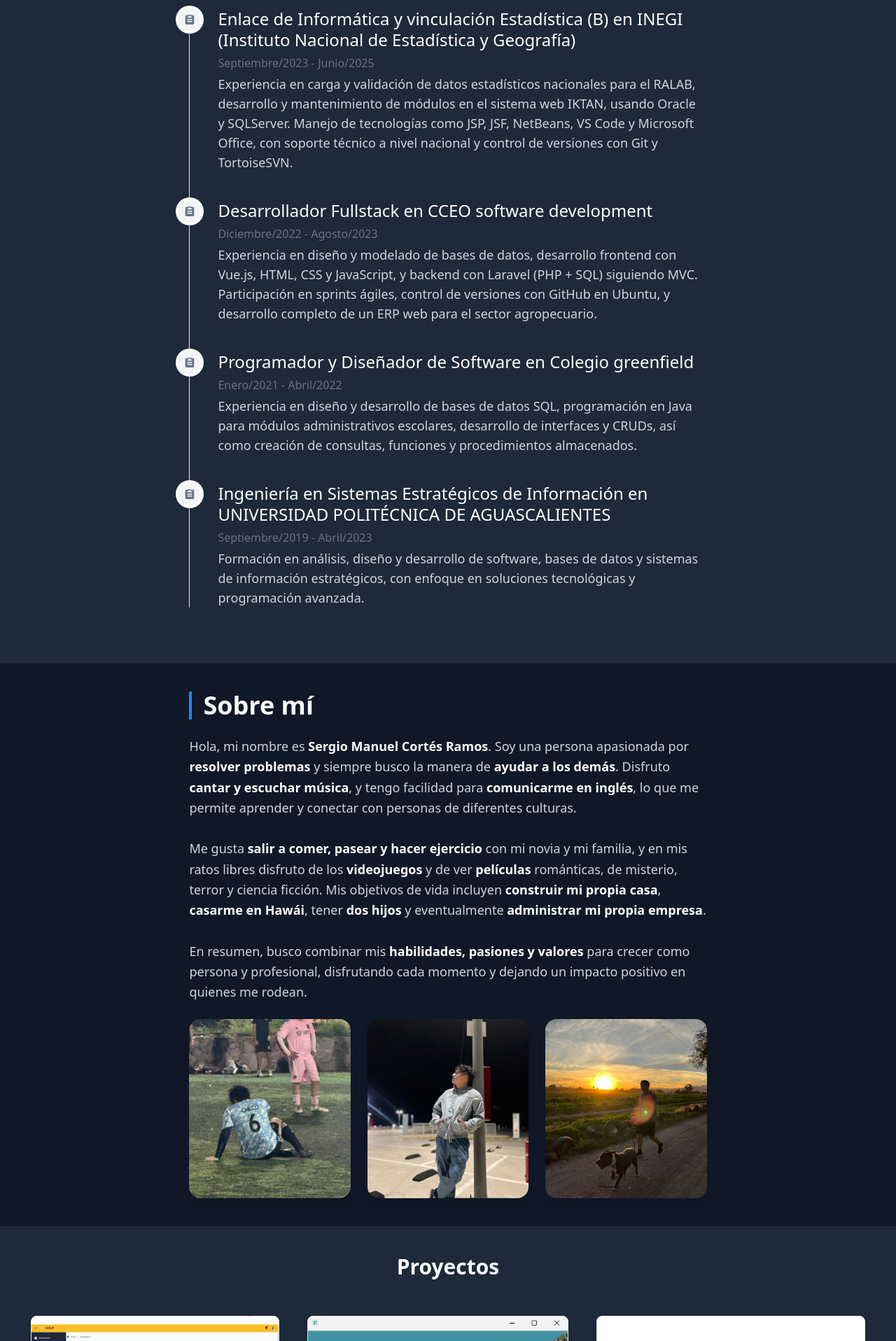
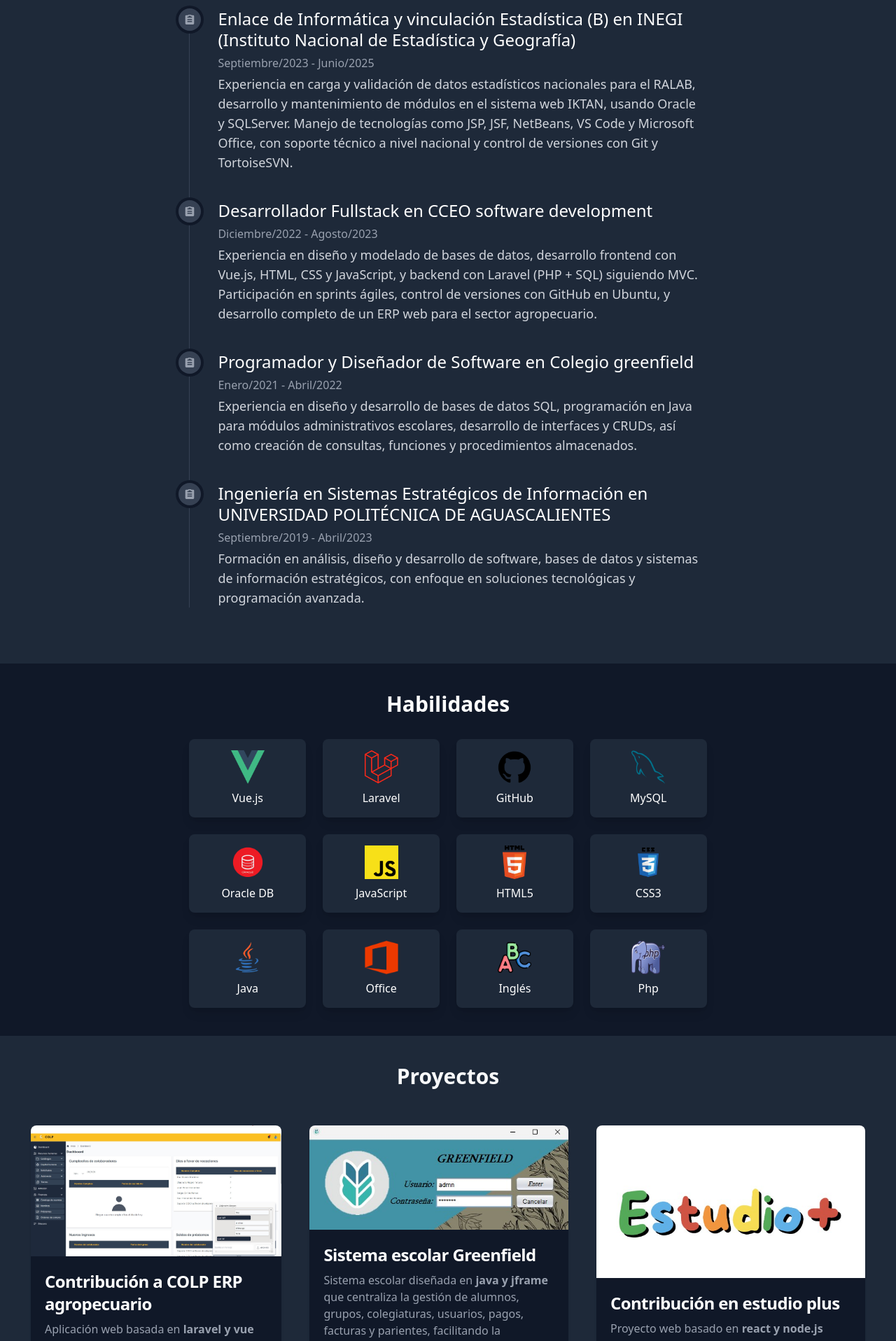
Before and after one commit to SergioCortesR/my-portfolio, a Vue app: page / in a window 1280 px wide. Shown: the part 884-2800 px from the top of the page at 70% size. Built offline with nearby package versions, Linux system fonts and the light colour scheme.

Commit message:
feat :sparkles: add responsive design and delete ambiguous dark css

```diff
--- a/src/App.vue
+++ b/src/App.vue
@@ -3,9 +3,9 @@
     <AppHeader id="header" class="scroll-mt-14"/>
     <HeroSection id="hero" class="scroll-mt-14" />
     <ExperienceSection id="experience" class="scroll-mt-14" />
+    <SkillList id="skills" class="scroll-mt-14" />
+    <ProjectList id="projects" class="scroll-mt-14" />
     <AboutSection id="about" class="scroll-mt-14" />
-    <ProjectList id="projects" class="scroll-mt-14" />
-    <SkillList id="skills" class="scroll-mt-14" />
     <AppFooter id="footer" class="scroll-mt-14" />
   </div>
 </template>
--- a/src/components/AboutSection.vue
+++ b/src/components/AboutSection.vue
@@ -16,33 +16,23 @@
             class="text-white font-semibold">comunicarme en inglés</span>, lo que me permite aprender y conectar con
           personas de diferentes culturas.
           <br /><br />
-    Me gusta <span class="text-white font-semibold">salir a comer, pasear y hacer ejercicio</span> con mi novia y mi familia, y en
+          Me gusta <span class="text-white font-semibold">salir a comer, pasear y hacer ejercicio</span> con mi novia y
+          mi familia, y en
           mis ratos libres disfruto de los <span class="text-white font-semibold">videojuegos</span> y de ver <span
             class="text-white font-semibold">películas</span> románticas, de misterio, terror y ciencia ficción.
           Mis objetivos de vida incluyen <span class="text-white font-semibold">construir mi propia casa</span>, <span
-      class="text-white font-semibold">casarme en Hawái</span>, tener <span
-      class="text-white font-semibold">dos hijos</span> y eventualmente <span
-      class="text-white font-semibold">administrar mi propia empresa</span>.
+            class="text-white font-semibold">casarme en Hawái</span>, tener <span class="text-white font-semibold">dos
+            hijos</span> y eventualmente <span class="text-white font-semibold">administrar mi propia empresa</span>.
           <br /><br />
           En resumen, busco combinar mis <span class="text-white font-semibold">habilidades, pasiones y valores</span>
           para crecer como persona y profesional, disfrutando cada momento y dejando un impacto positivo en quienes me
           rodean.
         </p>
+        <div class="flex justify-center">
+          <img src="\images\personal\checo-parking-lot.jpg" alt="Foto de Sergio Cortés"
+            class="rounded-2xl shadow-lg hover:scale-105 transition-transform duration-300 object-cover w-full max-w-sm h-80" />
+        </div>
 
-  <!-- Galería de imágenes -->
-  <div class="grid grid-cols-1 sm:grid-cols-2 lg:grid-cols-3 gap-6">
-    <img src="\images\personal\checo-fut.jpg"
-      alt="playing soccer"
-      class="rounded-2xl shadow-lg hover:scale-105 transition-transform duration-300 object-cover w-full h-64" />
-
-    <img src="\images\personal\checo-parking-lot.jpg"
-      alt="in the parking lot"
-      class="rounded-2xl shadow-lg hover:scale-105 transition-transform duration-300 object-cover w-full h-64" />
-
-    <img src="\images\personal\checo-y-toruk.jpg"
-      alt="running and sunset"
-      class="rounded-2xl shadow-lg hover:scale-105 transition-transform duration-300 object-cover w-full h-64" />
-  </div>
       </div>
 
     </div>
--- a/src/components/ExperienceSection.vue
+++ b/src/components/ExperienceSection.vue
@@ -2,12 +2,12 @@
   <section class="py-10 px-6 bg-gray-800 flex flex-col items-center justify-center">
     <div class="w-10/12 md:w-3/5 2xl:w-1/3">
       <h2 class="lg:text-4xl text-2xl font-bold mb-4 -ml-5">Experiencia y escolaridad</h2>
-      <ol class="relative text-gray-500 border-s border-gray-200 dark:border-gray-700 dark:text-gray-400">
+      <ol class="relative border-s border-gray-700 text-gray-400">
         <li class="mb-10 ms-10">
           <span
-            class="absolute flex items-center justify-center w-8 h-8 bg-gray-100 rounded-full -start-4 ring-4 ring-white dark:ring-gray-900 dark:bg-gray-700">
-            <svg class="w-3.5 h-3.5 text-gray-500 dark:text-gray-400" aria-hidden="true"
-              xmlns="http://www.w3.org/2000/svg" fill="currentColor" viewBox="0 0 18 20">
+            class="absolute flex items-center justify-center w-8 h-8 rounded-full -start-4 ring-4 ring-gray-900 bg-gray-700">
+            <svg class="w-3.5 h-3.5 text-gray-400" aria-hidden="true" xmlns="http://www.w3.org/2000/svg"
+              fill="currentColor" viewBox="0 0 18 20">
               <path
                 d="M16 1h-3.278A1.992 1.992 0 0 0 11 0H7a1.993 1.993 0 0 0-1.722 1H2a2 2 0 0 0-2 2v15a2 2 0 0 0 2 2h14a2 2 0 0 0 2-2V3a2 2 0 0 0-2-2Zm-3 14H5a1 1 0 0 1 0-2h8a1 1 0 0 1 0 2Zm0-4H5a1 1 0 0 1 0-2h8a1 1 0 1 1 0 2Zm0-5H5a1 1 0 0 1 0-2h2V2h4v2h2a1 1 0 1 1 0 2Z" />
             </svg>
@@ -25,9 +25,9 @@
         </li>
         <li class="mb-10 ms-10">
           <span
-            class="absolute flex items-center justify-center w-8 h-8 bg-gray-100 rounded-full -start-4 ring-4 ring-white dark:ring-gray-900 dark:bg-gray-700">
-            <svg class="w-3.5 h-3.5 text-gray-500 dark:text-gray-400" aria-hidden="true"
-              xmlns="http://www.w3.org/2000/svg" fill="currentColor" viewBox="0 0 18 20">
+            class="absolute flex items-center justify-center w-8 h-8 rounded-full -start-4 ring-4 ring-gray-900 bg-gray-700">
+            <svg class="w-3.5 h-3.5 text-gray-400" aria-hidden="true" xmlns="http://www.w3.org/2000/svg"
+              fill="currentColor" viewBox="0 0 18 20">
               <path
                 d="M16 1h-3.278A1.992 1.992 0 0 0 11 0H7a1.993 1.993 0 0 0-1.722 1H2a2 2 0 0 0-2 2v15a2 2 0 0 0 2 2h14a2 2 0 0 0 2-2V3a2 2 0 0 0-2-2Zm-3 14H5a1 1 0 0 1 0-2h8a1 1 0 0 1 0 2Zm0-4H5a1 1 0 0 1 0-2h8a1 1 0 1 1 0 2Zm0-5H5a1 1 0 0 1 0-2h2V2h4v2h2a1 1 0 1 1 0 2Z" />
             </svg>
@@ -43,9 +43,9 @@
         </li>
         <li class="mb-10 ms-10">
           <span
-            class="absolute flex items-center justify-center w-8 h-8 bg-gray-100 rounded-full -start-4 ring-4 ring-white dark:ring-gray-900 dark:bg-gray-700">
-            <svg class="w-3.5 h-3.5 text-gray-500 dark:text-gray-400" aria-hidden="true"
-              xmlns="http://www.w3.org/2000/svg" fill="currentColor" viewBox="0 0 18 20">
+            class="absolute flex items-center justify-center w-8 h-8 rounded-full -start-4 ring-4 ring-gray-900 bg-gray-700">
+            <svg class="w-3.5 h-3.5 text-gray-400" aria-hidden="true" xmlns="http://www.w3.org/2000/svg"
+              fill="currentColor" viewBox="0 0 18 20">
               <path
                 d="M16 1h-3.278A1.992 1.992 0 0 0 11 0H7a1.993 1.993 0 0 0-1.722 1H2a2 2 0 0 0-2 2v15a2 2 0 0 0 2 2h14a2 2 0 0 0 2-2V3a2 2 0 0 0-2-2Zm-3 14H5a1 1 0 0 1 0-2h8a1 1 0 0 1 0 2Zm0-4H5a1 1 0 0 1 0-2h8a1 1 0 1 1 0 2Zm0-5H5a1 1 0 0 1 0-2h2V2h4v2h2a1 1 0 1 1 0 2Z" />
             </svg>
@@ -62,9 +62,9 @@
         </li>
         <li class="mb-10 ms-10">
           <span
-            class="absolute flex items-center justify-center w-8 h-8 bg-gray-100 rounded-full -start-4 ring-4 ring-white dark:ring-gray-900 dark:bg-gray-700">
-            <svg class="w-3.5 h-3.5 text-gray-500 dark:text-gray-400" aria-hidden="true"
-              xmlns="http://www.w3.org/2000/svg" fill="currentColor" viewBox="0 0 18 20">
+            class="absolute flex items-center justify-center w-8 h-8 rounded-full -start-4 ring-4 ring-gray-900 bg-gray-700">
+            <svg class="w-3.5 h-3.5 text-gray-400" aria-hidden="true" xmlns="http://www.w3.org/2000/svg"
+              fill="currentColor" viewBox="0 0 18 20">
               <path
                 d="M16 1h-3.278A1.992 1.992 0 0 0 11 0H7a1.993 1.993 0 0 0-1.722 1H2a2 2 0 0 0-2 2v15a2 2 0 0 0 2 2h14a2 2 0 0 0 2-2V3a2 2 0 0 0-2-2Zm-3 14H5a1 1 0 0 1 0-2h8a1 1 0 0 1 0 2Zm0-4H5a1 1 0 0 1 0-2h8a1 1 0 1 1 0 2Zm0-5H5a1 1 0 0 1 0-2h2V2h4v2h2a1 1 0 1 1 0 2Z" />
             </svg>
@@ -74,7 +74,8 @@
           </h3>
           <p class="pb-1">Septiembre/2019 - Abril/2023 </p>
           <p class="lg:text-lg text-gray-300 pr-2">
-            Formación en análisis, diseño y desarrollo de software, bases de datos y sistemas de información estratégicos, con enfoque en soluciones tecnológicas y programación avanzada.
+            Formación en análisis, diseño y desarrollo de software, bases de datos y sistemas de información
+            estratégicos, con enfoque en soluciones tecnológicas y programación avanzada.
           </p>
         </li>
       </ol>
--- a/src/components/ProjectList.vue
+++ b/src/components/ProjectList.vue
@@ -2,51 +2,57 @@
   <section class="py-10 px-6 bg-gray-800 flex flex-col items-center justify-center">
     <h2 class="text-3xl font-bold mb-8">Proyectos</h2>
     <div class="md:flex md:flex-row">
-      <div
-        class="m-5 max-w-sm bg-white border border-gray-200 rounded-lg shadow-sm dark:bg-gray-900 dark:border-gray-700">
+      <div class="m-5 max-w-sm rounded-lg shadow-sm bg-gray-900 border-gray-700">
         <a href="https://colp.cceo.io/login">
           <img class="rounded-t-lg" src="\images\projects\colp.jpg" alt="colp app" />
         </a>
         <div class="p-5">
-          <h5 class="mb-2 text-2xl font-bold tracking-tight text-gray-900 dark:text-white">
+          <h5 class="mb-2 text-2xl font-bold tracking-tight text-white">
             Contribución a COLP ERP agropecuario
           </h5>
-          <p class="mb-3 font-normal text-gray-700 dark:text-gray-400">
-            Aplicación para empleados y administradores que centraliza la gestión de vacantes, tareas, mensajes,
+          <p class="mb-3 font-normal text-gray-400">
+            Aplicación web basada en <b>laravel y vue</b> para empleados y administradores que centraliza la gestión de
+            vacantes, tareas, mensajes,
             notificaciones, productos, préstamos, nómina y equipos, mejorando la comunicación y el control de los
             módulos empresariales. Proyecto perteneciente a
-            <a href="https://cceo.com.mx/" class="hover:text-blue-300">(CCEO software development)</a>
+            <a href="https://cceo.com.mx/" class="hover:text-blue-400">
+              <b>
+                (CCEO software development)
+              </b>
+            </a>
           </p>
         </div>
       </div>
-      <div
-        class="m-5 max-w-sm bg-white border border-gray-200 rounded-lg shadow-sm dark:bg-gray-900 dark:border-gray-700">
+      <div class="m-5 max-w-sm rounded-lg shadow-sm bg-gray-900 border-gray-700">
         <img class="rounded-t-lg" src="\images\projects\login_greenfield.jpg" alt="" />
         <div class="p-5">
-          <h5 class="mb-2 text-2xl font-bold tracking-tight text-gray-900 dark:text-white">Sistema escolar Greenfield
+          <h5 class="mb-2 text-2xl font-bold tracking-tight text-white">Sistema escolar Greenfield
           </h5>
-          <p class="mb-3 font-normal text-gray-700 dark:text-gray-400">
-            Sistema escolar que centraliza la gestión de alumnos, grupos, colegiaturas, usuarios, pagos, facturas y
+          <p class="mb-3 font-normal text-gray-400">
+            Sistema escolar diseñada en <b> java y jframe </b> que centraliza la gestión de alumnos, grupos,
+            colegiaturas, usuarios, pagos, facturas y
             parientes, facilitando la administración académica y financiera. Permite a la institución llevar un
             seguimiento organizado y eficiente, mejorando la comunicación y control dentro del entorno escolar.
           </p>
         </div>
       </div>
-      <div
-        class="m-5 max-w-sm bg-white border border-gray-200 rounded-lg shadow-sm dark:bg-gray-900 dark:border-gray-700">
+      <div class="m-5 max-w-sm rounded-lg shadow-sm bg-gray-900 border-gray-700">
         <a href="https://estudio-plus.com/login">
           <img class="rounded-t-lg" src="\images\projects\apollo-estudio-plus.jpg" alt="" />
         </a>
         <div class="p-5">
-          <h5 class="mb-2 text-2xl font-bold tracking-tight text-gray-900 dark:text-white">Contribución en estudio
+          <h5 class="mb-2 text-2xl font-bold tracking-tight text-white">Contribución en estudio
             plus</h5>
-          <p class="mb-3 font-normal text-gray-700 dark:text-gray-400">
-            Proyecto de aprendizaje profundo para matemáticas dirigido a estudiantes de educación primaria y media.
+          <p class="mb-3 font-normal text-gray-400">
+            Proyecto web basado en <b>react y node.js</b> enfocado en el aprendizaje profundo para matemáticas dirigido
+            a estudiantes de educación primaria y media.
             Permite personalizar el contenido, así como las preguntas y respuestas, para adaptarse a diferentes
             necesidades educativas. Este proyecto busca mejorar la comprensión y el rendimiento de los estudiantes de
             manera interactiva, respetando la propiedad de
-            <a href="https://apollo-solutions.com.mx/" class="hover:text-blue-300">
-              Apollo Solutions.
+            <a href="https://apollo-solutions.com.mx/" class="hover:text-blue-400">
+              <b>
+                Apollo Solutions.
+              </b>
             </a>
           </p>
         </div>
```
Also changed, not shown: src/components/AppFooter.vue (+5 -6 lines), src/components/AppHeader.vue (+27 -18 lines), src/components/HeroSection.vue (+15 -18 lines). Lines whose indentation alone changed are shown as unchanged.
